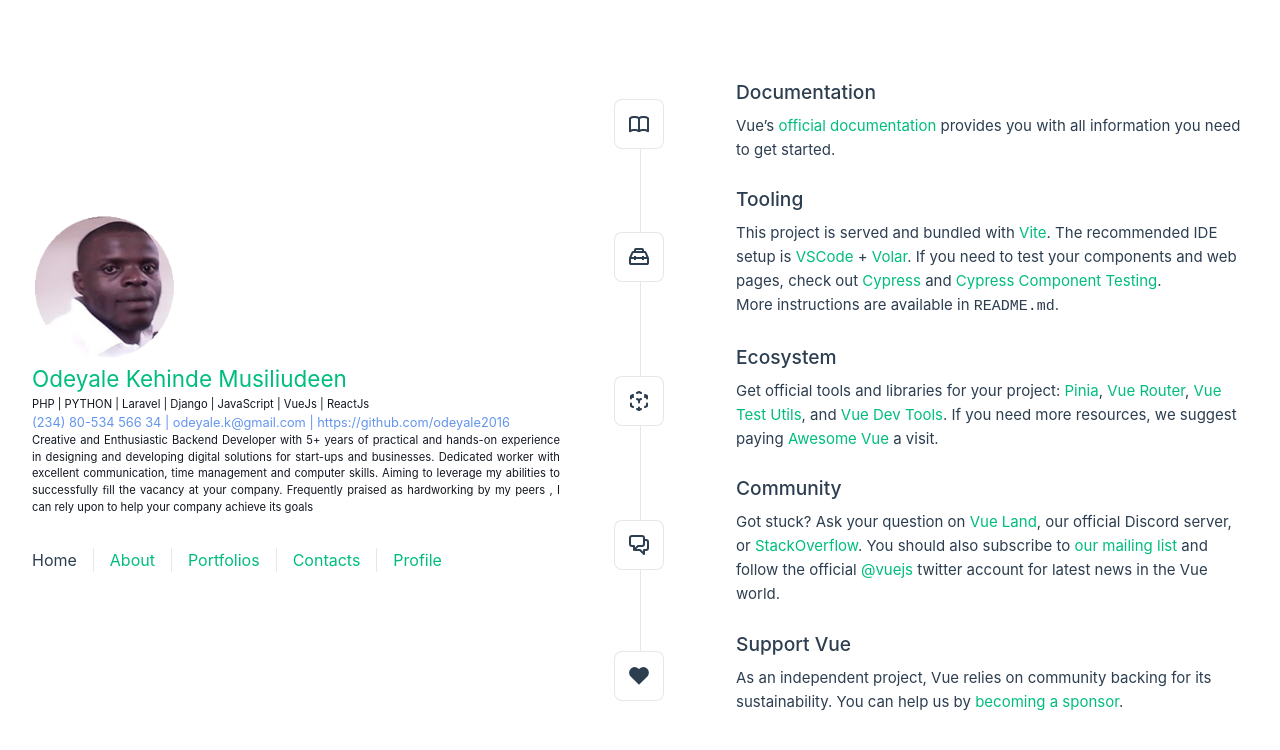
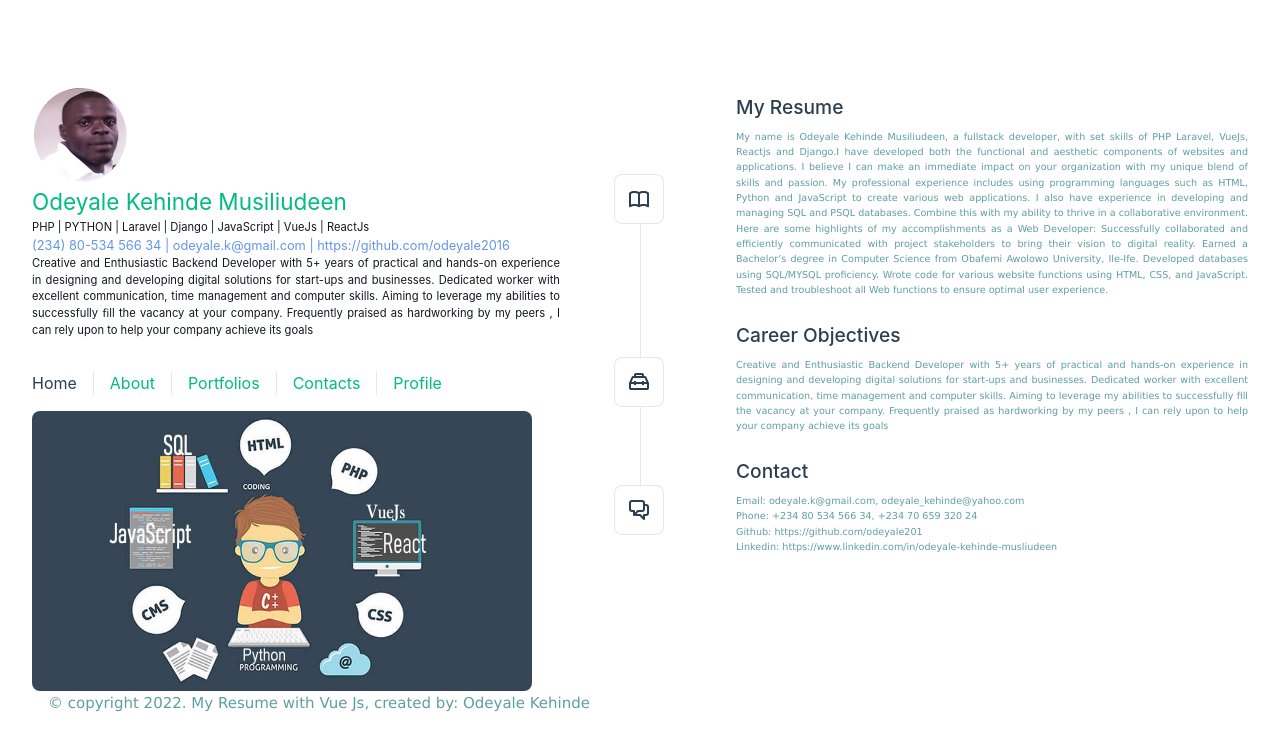
Before and after one commit to odeyale2016/my-resume, a Vue app: page / in a window 1280 px wide. Shown: the top 750 px of the page. Built offline with nearby package versions, Linux system fonts and the light colour scheme.

Commit message:
Homepage changes

```diff
--- a/index.html
+++ b/index.html
@@ -4,7 +4,7 @@
     <meta charset="UTF-8" />
     <link rel="icon" href="/favicon.ico" />
     <meta name="viewport" content="width=device-width, initial-scale=1.0" />
-    <title>Vite App</title>
+    <title>My Resume</title>
   </head>
   <body>
     <div id="app"></div>
--- a/src/App.vue
+++ b/src/App.vue
@@ -1,6 +1,7 @@
 <script setup>
 import { RouterLink, RouterView } from 'vue-router'
 import HelloWorld from './components/HelloWorld.vue'
+import TheFooter from './components/TheFooter.vue'
 </script>
 
 <template>
@@ -8,7 +9,7 @@ import HelloWorld from './components/HelloWorld.vue'
 
 
     <div class="wrapper">
-      <img alt="Alphatech logo" class="logo" src="@/assets/profile.png" width="150" height="150" />
+      <img alt="Alphatech logo" class="logo" src="@/assets/profile.png" width="100" height="100" />
       <HelloWorld msg="Odeyale Kehinde Musiliudeen" />
 
       <nav>
@@ -18,10 +19,12 @@ import HelloWorld from './components/HelloWorld.vue'
         <RouterLink to="/contact">Contacts</RouterLink>
         <RouterLink to="/profile">Profile</RouterLink>
       </nav>
+      <img alt="Alphatech logo" src="@/assets/about-me.jpg" width="500" height="280" />
     </div>
   </header>
 
   <RouterView />
+  <TheFooter></TheFooter>
 </template>
 
 <style scoped>
@@ -85,5 +88,6 @@ nav a:first-of-type {
     padding: 1rem 0;
     margin-top: 1rem;
   }
+
 }
 </style>
--- /dev/null
+++ b/src/components/TheFooter.vue
@@ -0,0 +1,50 @@
+
+
+  <script>
+    export default {
+      name: 'TheFooter',
+       data(){
+            return{
+              name: 'Odeyale Kehinde',
+
+            }
+
+    }
+    }
+    </script>
+<template>
+    <div class="thefooter">
+       <span>&copy; copyright 2022. My Resume with Vue Js, created by: {{ name }}</span>
+
+
+    </div>
+  </template>
+
+
+  <!-- Add "scoped" attribute to limit CSS to this component only -->
+  <style scoped>
+  h3 {
+    margin: 40px 0 0;
+  }
+  ul {
+    list-style-type: none;
+    padding: 0;
+  }
+  li {
+    display: inline-block;
+    margin: 0 10px;
+  }
+  a {
+    color: #42b983;
+  }
+
+  span {
+
+    font-family: Verdana, Geneva, Tahoma, sans-serif;
+  color: cadetblue;
+    margin-top: 5rem;
+    margin-left: 1rem;
+    text-align: center;
+
+  }
+  </style>
--- a/src/components/TheWelcome.vue
+++ b/src/components/TheWelcome.vue
@@ -12,73 +12,53 @@ import SupportIcon from './icons/IconSupport.vue'
     <template #icon>
       <DocumentationIcon />
     </template>
-    <template #heading>Documentation</template>
-
-    Vue’s
-    <a target="_blank" href="https://vuejs.org/">official documentation</a>
-    provides you with all information you need to get started.
+    <template #heading>My Resume</template>
+<p class="welcome">
+    My name is Odeyale Kehinde Musiliudeen, a fullstack developer, with set skills of PHP Laravel, VueJs, Reactjs and Django.I have developed both the functional and aesthetic components of websites and applications. I believe I can make an immediate impact on your organization with my unique blend of skills and passion. My professional experience includes using programming languages such as HTML, Python and JavaScript to create various web applications. I also have experience in developing and managing SQL and PSQL databases. Combine this with my ability to thrive in a collaborative environment. Here are some highlights of my accomplishments as a Web Developer: Successfully collaborated and efficiently communicated with project stakeholders to bring their vision to digital reality. Earned a Bachelor’s degree in Computer Science from Obafemi Awolowo University, Ile-Ife. Developed databases using SQL/MYSQL proficiency. Wrote code for various website functions using HTML, CSS,
+     and JavaScript. Tested and troubleshoot all Web functions to ensure optimal user experience.
+    </p>
   </WelcomeItem>
 
   <WelcomeItem>
     <template #icon>
       <ToolingIcon />
     </template>
-    <template #heading>Tooling</template>
+    <template #heading>Career Objectives</template>
 
-    This project is served and bundled with
-    <a href="https://vitejs.dev/guide/features.html" target="_blank">Vite</a>. The recommended IDE
-    setup is <a href="https://code.visualstudio.com/" target="_blank">VSCode</a> +
-    <a href="https://github.com/johnsoncodehk/volar" target="_blank">Volar</a>. If you need to test
-    your components and web pages, check out
-    <a href="https://www.cypress.io/" target="_blank">Cypress</a> and
-    <a href="https://on.cypress.io/component" target="_blank"
-      >Cypress Component Testing</a
-    >.
-
-    <br />
-
-    More instructions are available in <code>README.md</code>.
+    <p class="welcome">
+      Creative and Enthusiastic Backend Developer with 5+ years of practical
+      and hands-on experience in designing and developing digital solutions
+      for start-ups and businesses. Dedicated worker with excellent communication,
+      time management and computer skills. Aiming to leverage my abilities to successfully ﬁll the vacancy at your company. Frequently praised as hardworking by my peers , I can rely upon to help your company achieve its goals
+    </p>
   </WelcomeItem>
 
-  <WelcomeItem>
-    <template #icon>
-      <EcosystemIcon />
-    </template>
-    <template #heading>Ecosystem</template>
 
-    Get official tools and libraries for your project:
-    <a target="_blank" href="https://pinia.vuejs.org/">Pinia</a>,
-    <a target="_blank" href="https://router.vuejs.org/">Vue Router</a>,
-    <a target="_blank" href="https://test-utils.vuejs.org/">Vue Test Utils</a>, and
-    <a target="_blank" href="https://github.com/vuejs/devtools">Vue Dev Tools</a>. If you need more
-    resources, we suggest paying
-    <a target="_blank" href="https://github.com/vuejs/awesome-vue">Awesome Vue</a>
-    a visit.
-  </WelcomeItem>
 
   <WelcomeItem>
     <template #icon>
       <CommunityIcon />
     </template>
-    <template #heading>Community</template>
+    <template #heading>Contact</template>
 
-    Got stuck? Ask your question on
-    <a target="_blank" href="https://chat.vuejs.org">Vue Land</a>, our official Discord server, or
-    <a target="_blank" href="https://stackoverflow.com/questions/tagged/vue.js">StackOverflow</a>.
-    You should also subscribe to
-    <a target="_blank" href="https://news.vuejs.org">our mailing list</a> and follow the official
-    <a target="_blank" href="https://twitter.com/vuejs">@vuejs</a>
-    twitter account for latest news in the Vue world.
+    <p class="welcome">
+    Email: odeyale.k@gmail.com, odeyale_kehinde@yahoo.com <br />
+ Phone: +234 80 534 566 34, +234 70 659 320 24 <br />
+ Github: https://github.com/odeyale201 <br />
+ Linkedin: https://www.linkedin.com/in/odeyale-kehinde-musliudeen <br />
+</p>
   </WelcomeItem>
 
-  <WelcomeItem>
-    <template #icon>
-      <SupportIcon />
-    </template>
-    <template #heading>Support Vue</template>
 
-    As an independent project, Vue relies on community backing for its sustainability. You can help
-    us by
-    <a target="_blank" href="https://vuejs.org/sponsor/">becoming a sponsor</a>.
-  </WelcomeItem>
 </template>
+<style>
+.welcome{
+    text-align: justify;
+    color: cadetblue;
+    font-family: Verdana, Geneva, Tahoma, sans-serif;
+    font-size: 0.6rem;
+  }
+  img{
+    border-radius: 8px;
+  }
+</style>
--- a/src/views/AboutView.vue
+++ b/src/views/AboutView.vue
@@ -50,7 +50,7 @@ Tested and troubleshoot all Web functions to ensure optimal user experience.</p>
   margin-top: 1rem;
   margin-left: 1rem;
   margin-right: 2rem;
-  font-family: 'Courier New', Courier, monospace;
+  font-family: Verdana, Geneva, Tahoma, sans-serif;
   color: cadetblue;
   }
   .img-about{
@@ -67,7 +67,7 @@ ul{
   margin-top: 1rem;
   margin-left: 1rem;
   margin-right: 2rem;
-  font-family: 'Courier New', Courier, monospace;
+  font-family: Verdana, Geneva, Tahoma, sans-serif;
   color: cadetblue;
 }
 }
--- a/src/views/ContactView.vue
+++ b/src/views/ContactView.vue
@@ -4,7 +4,7 @@
 <p>
  Email: odeyale.k@gmail.com, odeyale_kehinde@yahoo.com</p>
  <p>Phone: +234 80 534 566 34, +234 70 659 320 24</p>
- <p>Github: https://github.com/odeyale201</p>
+ <p>Github: https://github.com/odeyale2016</p>
  <p>Linkedin: https://www.linkedin.com/in/odeyale-kehinde-musliudeen
 </p>
     </div>
@@ -24,7 +24,7 @@
   margin-top: 1rem;
   margin-left: 1rem;
   margin-right: 2rem;
-  font-family: 'Courier New', Courier, monospace;
+  font-family: Verdana, Geneva, Tahoma, sans-serif;
   color: cadetblue;
   }
   }
--- a/src/views/PortfoliosView.vue
+++ b/src/views/PortfoliosView.vue
@@ -52,7 +52,7 @@ ul{
   margin-top: 1rem;
   margin-left: 1rem;
   margin-right: 2rem;
-  font-family: 'Courier New', Courier, monospace;
+  font-family: Verdana, Geneva, Tahoma, sans-serif;
   color: cadetblue;
 }
   }
```
Also changed, not shown: src/assets/about-me.jpg, src/assets/about-me.png (added).
